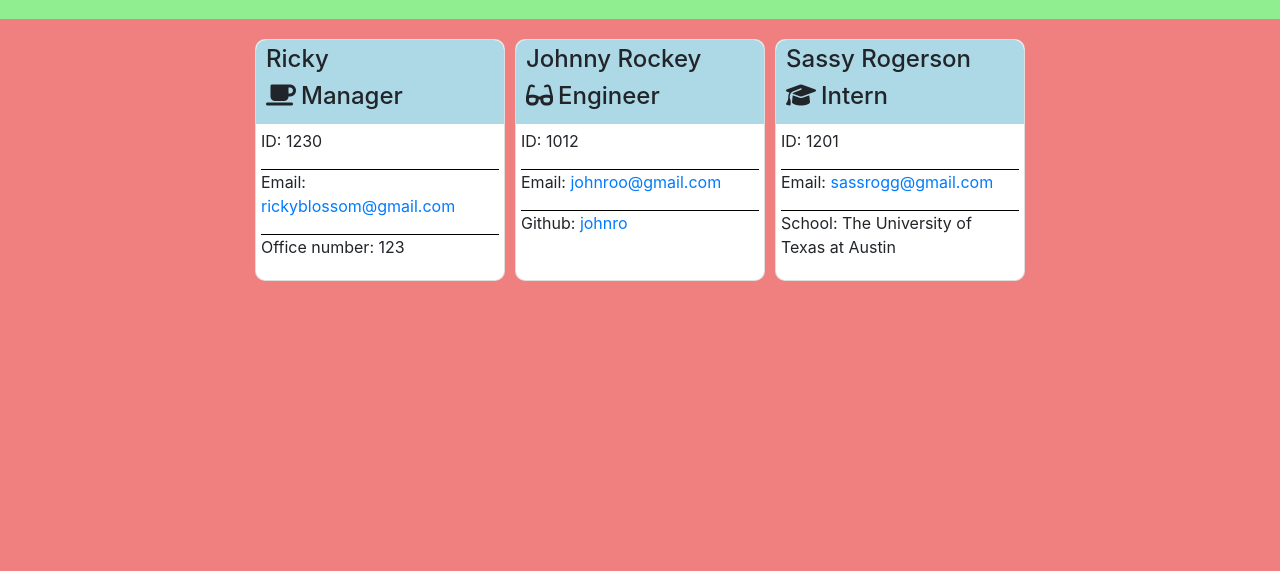
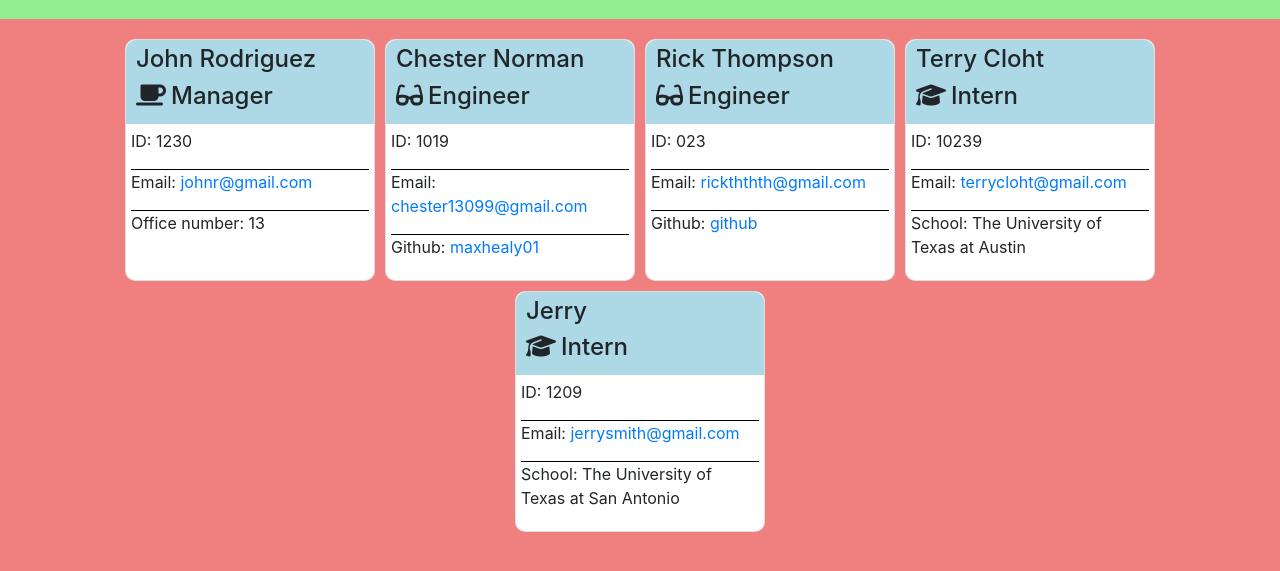
Before and after one commit to maxhealy01/project2, a website: page team_profile_generator/dist/index.html in a window 1280 px wide. Shown: the part 61-632 px from the top of the page. Drawn offline with nearby package versions, Linux system fonts and the light colour scheme.

```diff
--- a/team_profile_generator/dist/index.html
+++ b/team_profile_generator/dist/index.html
@@ -20,7 +20,7 @@
 
       <section class="card">
         <div class="title">
-          <h4>Ricky</h4>
+          <h4>John Rodriguez</h4>
           <h4><i class="icon fas fa-coffee"></i>Manager</h4>
         </div>
         <div class="info">
@@ -28,43 +28,61 @@
             <p>ID: 1230</p>
           </div>
           <div class = "email">
-            <p>Email: <a href="mailto:rickyblossom@gmail.com">rickyblossom@gmail.com</a></p>
+            <p>Email: <a href="mailto:johnr@gmail.com">johnr@gmail.com</a></p>
           </div>
           <div class = "specialInfo">
-            <p>Office number: 123</p>
+            <p>Office number: 13</p>
           </div>
         </div>
       </section>
 
       <section class="card">
         <div class="title">
-          <h4>Johnny Rockey</h4>
+          <h4>Chester Norman</h4>
           <h4><i class="icon fas fa-glasses"></i>Engineer</h4>
         </div>
         <div class="info">
           <div class = "id">
-            <p>ID: 1012</p>
+            <p>ID: 1019</p>
           </div>
           <div class = "email">
-            <p>Email: <a href="mailto:johnroo@gmail.com">johnroo@gmail.com</a></p>
+            <p>Email: <a href="mailto:chester13099@gmail.com">chester13099@gmail.com</a></p>
           </div>
           <div class = "specialInfo">
-            <p>Github: <a href="https://github.com/johnro">johnro</a></p>
+            <p>Github: <a href="https://github.com/maxhealy01">maxhealy01</a></p>
           </div>
         </div>
       </section>
 
       <section class="card">
         <div class="title">
-          <h4>Sassy Rogerson</h4>
+          <h4>Rick Thompson</h4>
+          <h4><i class="icon fas fa-glasses"></i>Engineer</h4>
+        </div>
+        <div class="info">
+          <div class = "id">
+            <p>ID: 023</p>
+          </div>
+          <div class = "email">
+            <p>Email: <a href="mailto:rickththth@gmail.com">rickththth@gmail.com</a></p>
+          </div>
+          <div class = "specialInfo">
+            <p>Github: <a href="https://github.com/github">github</a></p>
+          </div>
+        </div>
+      </section>
+
+      <section class="card">
+        <div class="title">
+          <h4>Terry Cloht</h4>
           <h4><i class="icon fas fa-graduation-cap"></i>Intern</h4>
         </div>
         <div class="info">
           <div class = "id">
-            <p>ID: 1201</p>
+            <p>ID: 10239</p>
           </div>
           <div class = "email">
-            <p>Email: <a href="mailto:sassrogg@gmail.com">sassrogg@gmail.com</a></p>
+            <p>Email: <a href="mailto:terrycloht@gmail.com">terrycloht@gmail.com</a></p>
           </div>
           <div class = "specialInfo">
             <p>School: The University of Texas at Austin</p>
@@ -72,6 +90,24 @@
         </div>
       </section>
 
+      <section class="card">
+        <div class="title">
+          <h4>Jerry</h4>
+          <h4><i class="icon fas fa-graduation-cap"></i>Intern</h4>
+        </div>
+        <div class="info">
+          <div class = "id">
+            <p>ID: 1209</p>
+          </div>
+          <div class = "email">
+            <p>Email: <a href="mailto:jerrysmith@gmail.com">jerrysmith@gmail.com</a></p>
+          </div>
+          <div class = "specialInfo">
+            <p>School: The University of Texas at San Antonio</p>
+          </div>
+        </div>
+      </section>
+
       </main>
     </body>
   </html>
```
Also changed, not shown: team_profile_generator/README.md (deleted).
